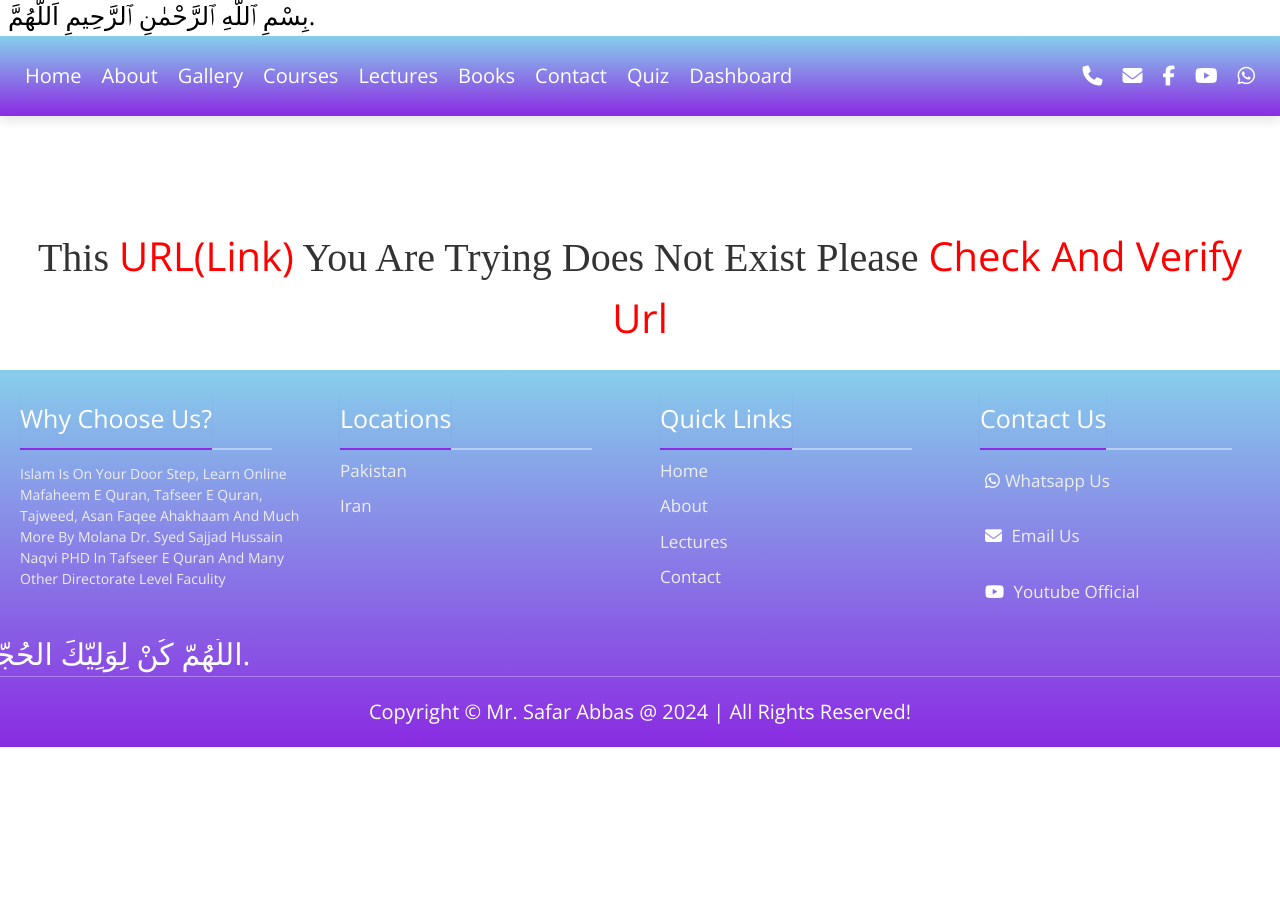
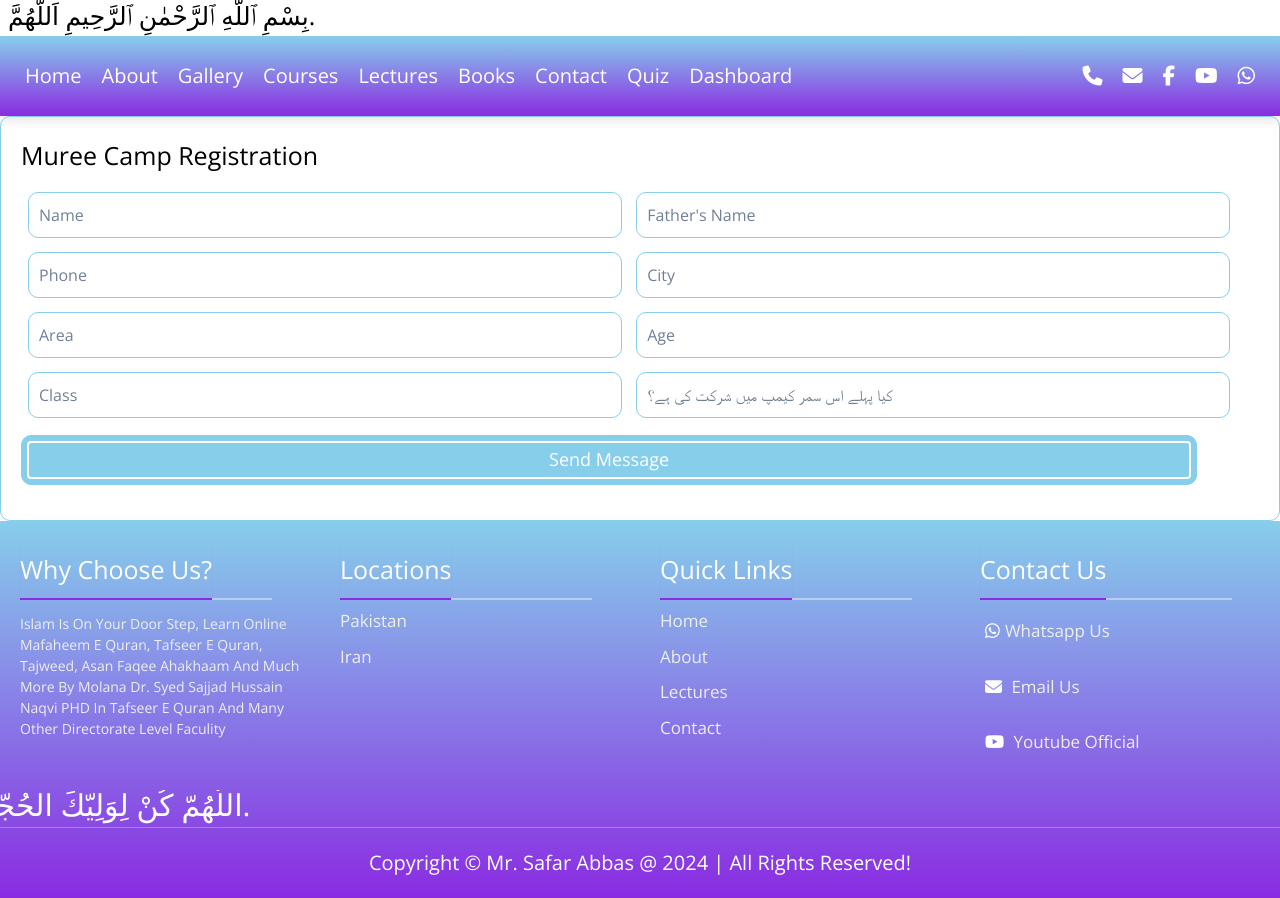
Before and after one commit to Safarababs/muarif-quran, a React (Create React App) app: page /muree in a window 1280 px wide. Before the commit the page ends 800 px from the top, so only its background shows below. Built offline with nearby package versions, Linux system fonts and the light colour scheme; no server answers; a web font is replaced by a local one.

Commit message:
form update

```diff
--- /dev/null
+++ b/src/components/Muree2024/Muree24.jsx
@@ -0,0 +1,154 @@
+import React, { useState } from "react";
+import emailjs from "emailjs-com";
+import swal from "sweetalert";
+import BackendCall from "../institute/BackendCall";
+import "./contact.css";
+
+function Muree24() {
+  const [input, setInput] = useState({
+    name: "",
+    fatherName: "",
+
+    phone: "",
+    city: "",
+    area: "",
+    age: "",
+    badge: "",
+    before: "",
+  });
+
+  function handleChange(event) {
+    const { name, value } = event.target;
+
+    setInput((prevInput) => {
+      return {
+        ...prevInput,
+        [name]: value,
+      };
+    });
+  }
+
+  function handleClick(event) {
+    event.preventDefault();
+    const {
+      name,
+      fatherName,
+
+      phone,
+      city,
+      area,
+      age,
+      badge,
+      before,
+    } = input;
+
+    if (name && fatherName && phone && city && area && age && badge && before) {
+      <BackendCall />;
+
+      emailjs
+        .sendForm(
+          "service_2o5rq45",
+          "template_x1jgtg8",
+          event.target,
+          "V8T-BnQcnCg_dNTxt"
+        )
+        .then(
+          (result) => {
+            console.log(result.text);
+            swal(
+              "Message Sent successfully!",
+              "we will reply you ASAP! keep calm!",
+              "success"
+            );
+          },
+          (error) => {
+            console.log(error.text);
+            swal(
+              "Some error",
+              "Email not sent, check email address and all values",
+              "warning"
+            );
+          }
+        );
+    } else {
+      swal("Fields are required", "", "error");
+    }
+
+    event.target.reset();
+  }
+
+  return (
+    <form onSubmit={handleClick}>
+      <h3>Muree Camp Registration </h3>
+      <input
+        type="text"
+        name="name"
+        onChange={handleChange}
+        value={input.name}
+        placeholder="Name"
+        className="box"
+      />
+      <input
+        type="text"
+        name="fatherName"
+        onChange={handleChange}
+        value={input.fatherName}
+        placeholder="Father's Name"
+        className="box"
+      />
+
+      <input
+        type="number"
+        name="phone"
+        onChange={handleChange}
+        value={input.phone}
+        placeholder="Phone"
+        className="box"
+      />
+      <input
+        type="text"
+        name="city"
+        onChange={handleChange}
+        value={input.city}
+        placeholder="City"
+        className="box"
+      />
+      <input
+        type="text"
+        name="area"
+        onChange={handleChange}
+        value={input.area}
+        placeholder="Area"
+        className="box"
+      />
+      <input
+        type="number"
+        name="age"
+        onChange={handleChange}
+        value={input.age}
+        placeholder="Age"
+        className="box"
+      />
+      <input
+        type="text"
+        name="badge"
+        onChange={handleChange}
+        value={input.badge}
+        placeholder="Class"
+        className="box"
+      />
+      <input
+        type="text"
+        name="before"
+        onChange={handleChange}
+        value={input.before}
+        placeholder="کیا پہلے اس سمر کیمپ میں شرکت کی ہے؟"
+        className="box"
+      />
+
+      <input type="submit" value="Send Message" className="btn" />
+    </form>
+  );
+}
+
+export default Muree24;
--- /dev/null
+++ b/src/components/Muree2024/contact.css
@@ -0,0 +1,63 @@
+form {
+  flex: 1 1 40rem;
+  border: solid 1px skyblue;
+  padding: 2rem;
+  border-radius: 10px;
+}
+form h3 {
+  font-size: 2.5rem;
+  text-transform: capitalize;
+  color: #fff;
+  padding-bottom: 1rem;
+  color: #000;
+}
+form .box {
+  width: 48%;
+  padding: 1rem;
+  border: solid 1px skyblue;
+  font-size: 1.6rem;
+  margin: 0.7rem;
+  border-radius: 10px;
+}
+form .box:focus {
+  background: skyblue;
+  color: #fff;
+}
+form .box:focus::-moz-placeholder {
+  color: #eee;
+}
+form .box:focus::placeholder {
+  color: #eee;
+}
+form textarea {
+  width: 95%;
+  height: 15rem;
+  resize: none;
+}
+form .btn {
+  width: 95%;
+  display: inline-block;
+  margin-top: 1rem;
+  padding: 1rem 3rem;
+  font-size: 1.8rem;
+  border: solid 1px skyblue;
+  background: skyblue;
+  color: #fff;
+  cursor: pointer;
+  text-transform: capitalize;
+  border-radius: 10px;
+}
+form .btn:hover {
+  background: #fff;
+  color: black;
+}
+
+@media (max-width: 512px) {
+  form .box {
+    width: 95%;
+  }
+  form textarea,
+  form .btn {
+    width: 95%;
+  }
+}/*# sourceMappingURL=contact.css.map */
--- /dev/null
+++ b/src/components/Muree2024/contact.scss
@@ -0,0 +1,119 @@
+// Define variables
+$green: skyblue;
+$border: solid 1px $green;
+$light-green: #40b5ad;
+$light-color: #777;
+$light-white: #eee;
+$black: black;
+$white: #fff;
+$box-shadow: 0 0.5rem 1rem rgba(0, 0, 0, 0.1);
+$primary-color: #3498db;
+
+// Mixin for grid layout
+@mixin grid($val) {
+  display: grid;
+  grid-template-columns: repeat(auto-fit, minmax($val, 1fr));
+  gap: 2rem;
+}
+
+// Mixin for title text
+@mixin titleText($titleSize) {
+  font-size: $titleSize;
+  text-transform: capitalize;
+  color: $white;
+}
+
+// Mixin for regular text
+@mixin graphText($graphSize) {
+  font-size: $graphSize;
+  line-height: 2;
+  color: $light-color;
+}
+
+// Mixin for button styling
+@mixin button {
+  height: 4rem;
+  width: 95%;
+  background: linear-gradient($green, blueviolet);
+  color: #fff;
+  font-size: 2rem;
+  cursor: pointer;
+  border: none;
+  outline: none;
+
+  &:hover {
+    letter-spacing: 0.2rem;
+    opacity: 0.8;
+  }
+}
+
+// Form styling
+form {
+  flex: 1 1 40rem;
+  border: $border;
+  padding: 2rem;
+  border-radius: 10px;
+
+  h3 {
+    @include titleText(2.5rem);
+    padding-bottom: 1rem;
+    color: #000;
+  }
+
+  .box {
+    width: 48%; // Default width for larger screens
+    padding: 1rem;
+    border: $border;
+    font-size: 1.6rem;
+    margin: 0.7rem;
+    border-radius: 10px;
+
+    &:focus {
+      background: $green;
+      color: $white;
+
+      &::placeholder {
+        color: $light-white;
+      }
+    }
+  }
+
+  textarea {
+    width: 95%; // Default width for larger screens
+    height: 15rem;
+    resize: none;
+  }
+
+  .btn {
+    width: 95%; // Default width for larger screens
+    display: inline-block;
+    margin-top: 1rem;
+    padding: 1rem 3rem;
+    font-size: 1.8rem;
+    border: $border;
+    background: $green;
+    color: $white;
+    cursor: pointer;
+    text-transform: capitalize;
+    border-radius: 10px;
+
+    &:hover {
+      background: $white;
+      color: $black;
+    }
+  }
+}
+
+// Media query for laptops and larger screens
+@media (max-width: 512px) {
+  form {
+    .box {
+      width: 95%; // Adjusted width for larger screens
+    }
+
+    textarea,
+    .btn {
+      width: 95%; // Default width for larger screens
+    }
+  }
+}
--- a/src/components/app.jsx
+++ b/src/components/app.jsx
@@ -37,6 +37,7 @@ import SooratFalak from "./quran-quiz/Revisions/SooratFalak";
 import SooratFeel from "./quran-quiz/Revisions/SooratFeel";
 import SooratHamza from "./quran-quiz/Revisions/SooratHamza";
 import NoPage from "./institute/NoPage";
+import Muree24 from "./Muree2024/Muree24";
 
 function App() {
   const currentDate = new Date();
@@ -44,9 +45,9 @@ function App() {
   const currentHour = currentDate.getUTCHours() + 5;
   // test date and time
 
-  const targetDate = 21;
-  const EnglishMonth = "May";
-  const UrduMonth = "مئی";
+  const targetDate = 2;
+  const EnglishMonth = "June";
+  const UrduMonth = "جون";
 
   const from = 9;
   const to = 21;
@@ -141,6 +142,7 @@ function App() {
             <Route path="/dashboard" element={<Dashboard />}></Route>
             <Route path="/login" element={<Login />}></Route>
             <Route path="/logout" element={<Logout />}></Route>
+            <Route path="/muree" element={<Muree24 />}></Route>
 
             {/* previos all soorat quiz */}
 
```
Also changed, not shown: 1 other file (tests, documents, lock files or other folders).
